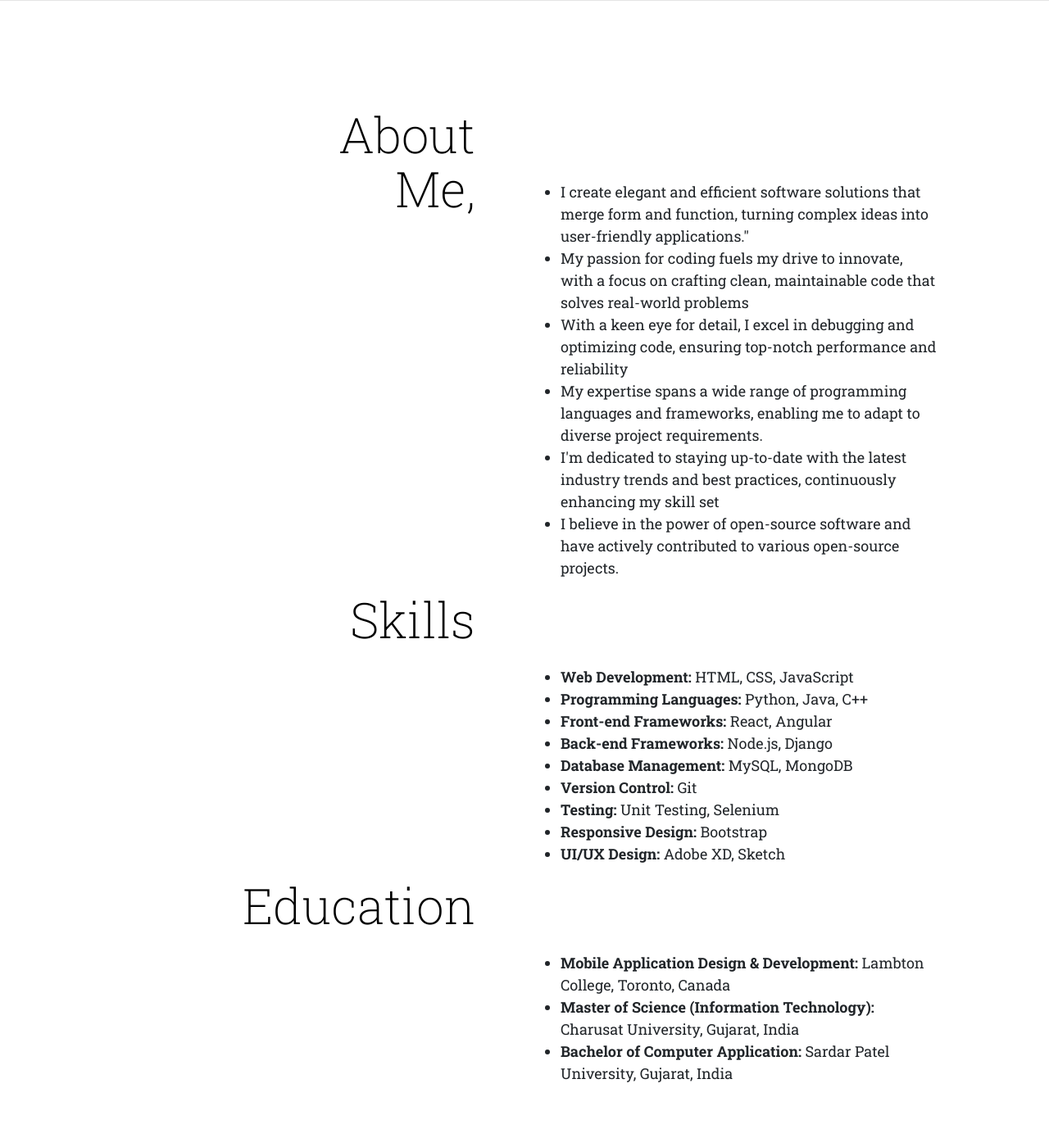
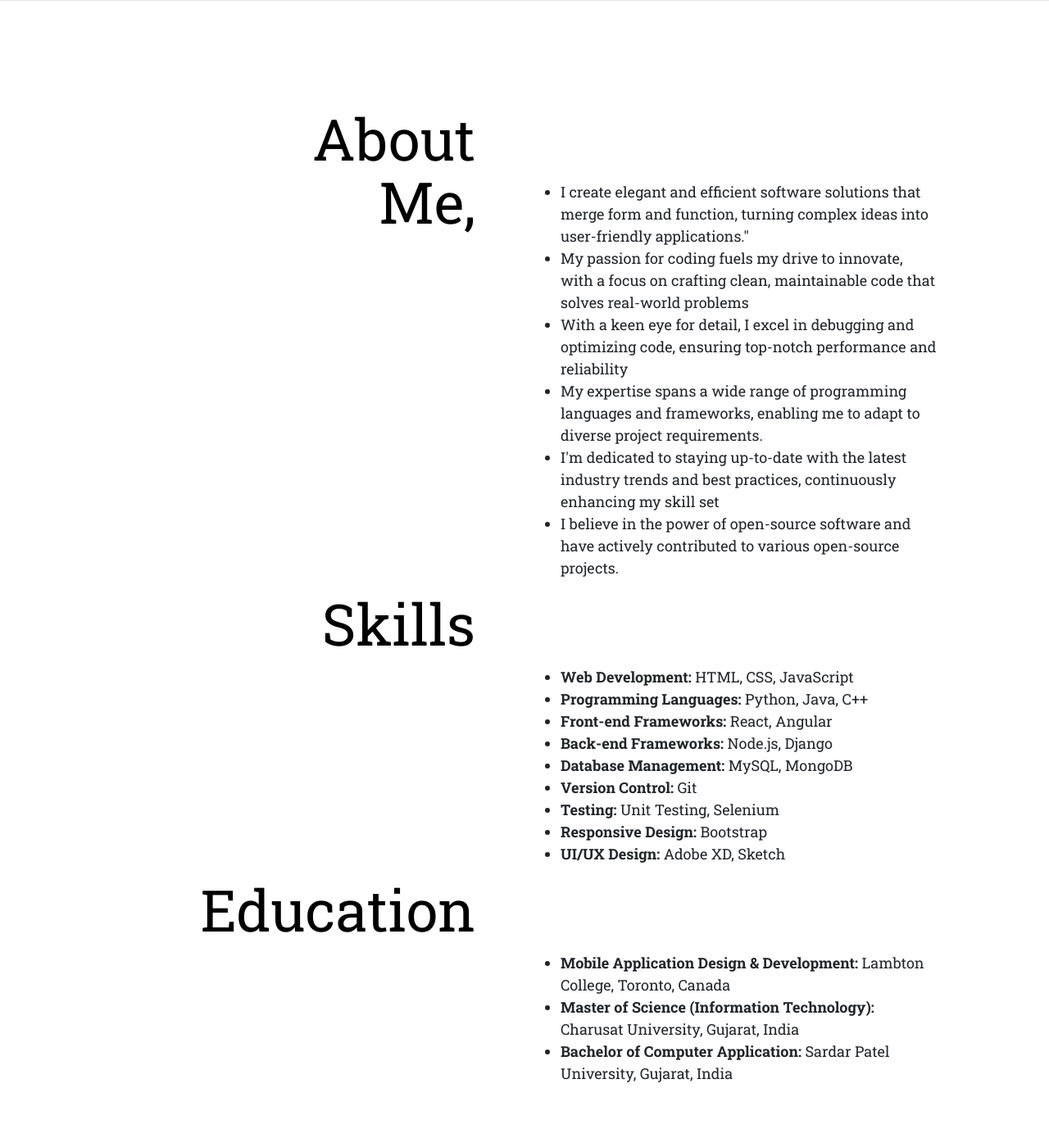
Before and after one commit to samirthaker2020/my_portfolio, a PHP site: page / in a window 1280 px wide. Shown: the part 1870-3259 px from the top of the page at 82% size. Run offline with PHP 8.4, Linux system fonts and the light colour scheme; some libraries are stand-ins or nearby versions.

```diff
--- a/css/style.css
+++ b/css/style.css
@@ -353,7 +353,7 @@
 }
 
 .section-4-left {
-    font-size: 60px;
+    font-size: 70px;
     line-height: 1.1;
     color: #000000;
 }
@@ -364,7 +364,7 @@
 }
 
 .text__light {
-    font-weight: 200;
+    font-weight: 400;
 }
 
 .section-4-right {
```
